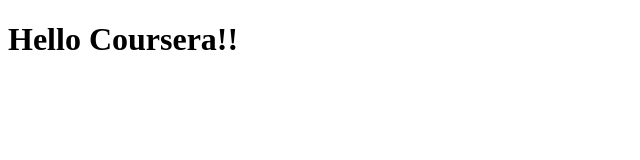
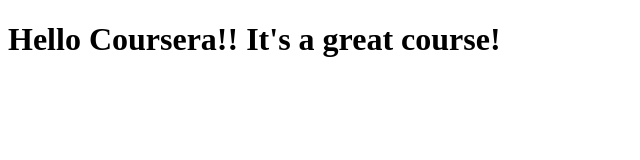
Before and after one commit to Anrui0831/coursera-test, a plain HTML site: page site/index.html in a window 1280 px wide. Shown: the whole page, without its empty margins (0-640 px from the left). Drawn offline with Linux system fonts and the light colour scheme.

Commit message:
Small addtion to our page content

```diff
--- a/site/index.html
+++ b/site/index.html
@@ -7,6 +7,6 @@
  <title>Hello Coursera!!</title>
 </head>
 <body>
- <h1>Hello Coursera!!</h1>
+ <h1>Hello Coursera!! It's a great course!</h1>
 </body>
 </html>
```
